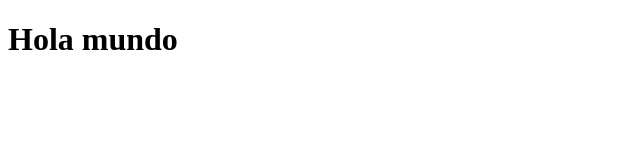
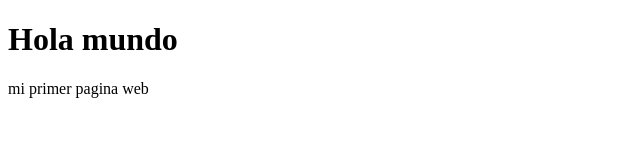
Before and after one commit to DanielMEH/sliderjs, a plain HTML site: page index.html in a window 1280 px wide. Shown: the whole page, without its empty margins (0-640 px from the left). Drawn offline with Linux system fonts and the light colour scheme.

Commit message:
segunda parte

```diff
--- a/index.html
+++ b/index.html
@@ -10,6 +10,7 @@
 
 <body>
  <h1>Hola mundo</h1>
+  <p>mi primer pagina web</p>
   <script src="script.js"></script>
 </body>
 
```
